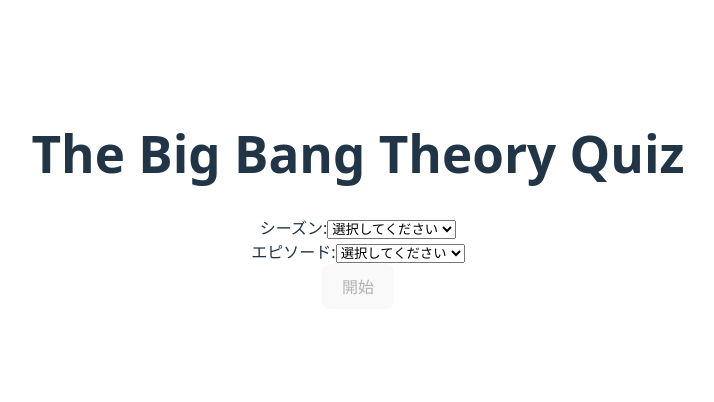
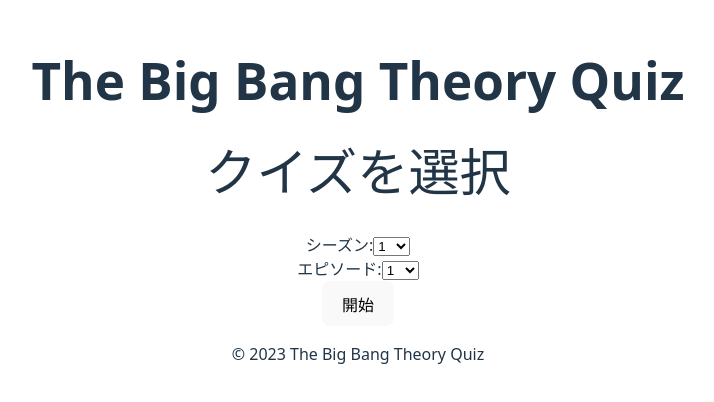
Before and after one commit to fukuta0614/big_bang_theory_quiz, a React (Vite) app: page / in a window 1280 px wide. Shown: the part 200-602 px from the top of the page, without its empty margins (282-996 px from the left). Built offline with nearby package versions, Linux system fonts and the light colour scheme.

Commit message:
ちょっとだけ修正

```diff
--- a/src/App.tsx
+++ b/src/App.tsx
@@ -1,69 +1,30 @@
 import { useState } from 'react'
 import './App.css';
 import QuizScreen from './components/QuizScreen';
+import Home from './components/Home';
+import Header from './components/Header';
+import Footer from './components/Footer';
 
 function App() {
   const [season, setSeason] = useState('');
   const [episode, setEpisode] = useState('');
   const [showQuiz, setShowQuiz] = useState(false);
 
-  const handleSeasonChange = (event: React.ChangeEvent<HTMLSelectElement>) => {
-    setSeason(event.target.value);
-  };
-
-  const handleEpisodeChange = (event: React.ChangeEvent<HTMLSelectElement>) => {
-    setEpisode(event.target.value);
-  };
-
-  const handleStartQuiz = () => {
+  const handleStartQuizFromHome = (selectedSeason: string, selectedEpisode: string) => {
+    setSeason(selectedSeason);
+    setEpisode(selectedEpisode);
     setShowQuiz(true);
   };
 
   return (
     <>
+      <Header />
       {!showQuiz ? (
-        <div>
-          <h1>The Big Bang Theory Quiz</h1>
-          <div>
-            <label htmlFor="season">シーズン:</label>
-            <select id="season" value={season} onChange={handleSeasonChange}>
-              <option value="">選択してください</option>
-              <option value="1">シーズン1</option>
-              <option value="2">シーズン2</option>
-              <option value="3">シーズン3</option>
-              <option value="4">シーズン4</option>
-              <option value="5">シーズン5</option>
-              <option value="6">シーズン6</option>
-              <option value="7">シーズン7</option>
-              <option value="8">シーズン8</option>
-              <option value="9">シーズン9</option>
-              <option value="10">シーズン10</option>
-              <option value="11">シーズン11</option>
-              <option value="12">シーズン12</option>
-            </select>
-          </div>
-          <div>
-            <label htmlFor="episode">エピソード:</label>
-            <select id="episode" value={episode} onChange={handleEpisodeChange}>
-              <option value="">選択してください</option>
-              {season &&
-                Array.from({ length: 24 }, (_, i) => i + 1).map((episodeNumber) => (
-                  <option key={episodeNumber} value={episodeNumber}>
-                    エピソード{episodeNumber}
-                  </option>
-                ))}
-            </select>
-          </div>
-          <button
-            disabled={!season || !episode}
-            onClick={handleStartQuiz}
-          >
-            開始
-          </button>
-        </div>
+        <Home onStartQuiz={handleStartQuizFromHome} />
       ) : (
-        <QuizScreen />
+        <QuizScreen season={season} episode={episode} onGoHome={() => setShowQuiz(false)} />
       )}
+      <Footer />
     </>
   );
 }
--- /dev/null
+++ b/src/components/Footer.tsx
@@ -0,0 +1,11 @@
+import React from 'react';
+
+const Footer: React.FC = () => {
+  return (
+    <footer>
+      <p>&copy; 2023 The Big Bang Theory Quiz</p>
+    </footer>
+  );
+};
+
+export default Footer;
--- /dev/null
+++ b/src/components/Header.tsx
@@ -0,0 +1,11 @@
+import React from 'react';
+
+const Header: React.FC = () => {
+  return (
+    <header>
+      <h1>The Big Bang Theory Quiz</h1>
+    </header>
+  );
+};
+
+export default Header;
--- /dev/null
+++ b/src/components/Home.tsx
@@ -0,0 +1,51 @@
+import React, { useState } from 'react';
+
+interface HomeProps {
+  onStartQuiz: (season: string, episode: string) => void;
+}
+
+const Home: React.FC<HomeProps> = ({ onStartQuiz }) => {
+  const [season, setSeason] = useState('01');
+  const [episode, setEpisode] = useState('01');
+
+  const handleStartQuiz = () => {
+    onStartQuiz(season, episode);
+  };
+
+  return (
+    <div>
+      <h1>クイズを選択</h1>
+      <div>
+        <label htmlFor="season">シーズン:</label>
+        <select
+          id="season"
+          value={season}
+          onChange={(e) => setSeason(e.target.value)}
+        >
+          {Array.from({ length: 10 }, (_, i) => i + 1).map((seasonNumber) => (
+            <option key={seasonNumber} value={String(seasonNumber).padStart(2, '0')}>
+              {seasonNumber}
+            </option>
+          ))}
+        </select>
+      </div>
+      <div>
+        <label htmlFor="episode">エピソード:</label>
+        <select
+          id="episode"
+          value={episode}
+          onChange={(e) => setEpisode(e.target.value)}
+        >
+          {Array.from({ length: 24 }, (_, i) => i + 1).map((episodeNumber) => (
+            <option key={episodeNumber} value={String(episodeNumber).padStart(2, '0')}>
+              {episodeNumber}
+            </option>
+          ))}
+        </select>
+      </div>
+      <button onClick={handleStartQuiz}>開始</button>
+    </div>
+  );
+};
+
+export default Home;
--- /dev/null
+++ b/src/components/Question.tsx
@@ -0,0 +1,41 @@
+import React from 'react';
+
+interface QuestionProps {
+  question: string;
+  scriptContext: string;
+  options: string[];
+  onAnswerClick: (answer: string) => void;
+  showResult: boolean;
+}
+
+const Question: React.FC<QuestionProps> = ({
+  question,
+  scriptContext,
+  options,
+  onAnswerClick,
+  showResult,
+}) => {
+  return (
+    <div className="question-container">
+      <h2>{question}</h2>
+      <p className="script-context">
+        ヒント: {scriptContext}
+      </p>
+      <ul className="options-list">
+        {options.map((option) => (
+          <li key={option} className="option-item">
+            <button
+              className="option-button"
+              onClick={() => onAnswerClick(option)}
+              disabled={showResult}
+            >
+              {option}
+            </button>
+          </li>
+        ))}
+      </ul>
+    </div>
+  );
+};
+
+export default Question;
--- a/src/components/QuizScreen.css
+++ b/src/components/QuizScreen.css
@@ -2,56 +2,72 @@
   display: flex;
   flex-direction: column;
   align-items: center;
-  padding: 20px;
+  padding: 10px;
+  font-family: sans-serif;
+  max-height: 1200px;
+  overflow-y: auto;
 }
 
 .question-container {
-  margin-bottom: 20px;
+  margin-bottom: 10px;
   text-align: center;
+  padding: 10px;
+  border: 1px solid #ddd;
+  border-radius: 8px;
+  width: 90%;
 }
 
 .definition {
   font-style: italic;
-  margin-bottom: 10px;
+  margin-bottom: 5px;
+  font-size: 1em;
 }
 
 .script-context {
   font-size: 0.8em;
   color: gray;
-  margin-bottom: 10px;
+  margin-bottom: 5px;
 }
 
 .options-list {
   list-style: none;
   padding: 0;
-  margin-bottom: 20px;
+  margin-bottom: 10px;
+  width: 100%;
 }
 
 .option-item {
-  margin-bottom: 10px;
+  margin-bottom: 5px;
 }
 
 .option-button {
-  padding: 10px 20px;
+  padding: 8px 15px;
   font-size: 1em;
   border: 1px solid #ccc;
-  border-radius: 5px;
+  border-radius: 8px;
   cursor: pointer;
+  width: 100%;
 }
 
 .result-container {
-  margin-top: 20px;
+  margin-top: 10px;
   text-align: center;
+  padding: 10px;
+  border: 1px solid #ddd;
+  border-radius: 8px;
+  width: 90%;
 }
 
 .correct-answer {
   color: green;
   font-weight: bold;
+  font-size: 1.1em;
 }
 
 .incorrect-answer {
   color: red;
   font-weight: bold;
+  font-size: 1.1em;
 }
 
 .translation {
@@ -60,15 +76,17 @@
 }
 
 .next-question-button {
-  padding: 10px 20px;
+  padding: 8px 15px;
   font-size: 1em;
   background-color: #007bff;
   color: white;
   border: none;
-  border-radius: 5px;
+  border-radius: 8px;
   cursor: pointer;
+  width: 90%;
 }
 
 .quiz-finished {
   font-weight: bold;
+  font-size: 1.1em;
 }
--- a/src/components/QuizScreen.tsx
+++ b/src/components/QuizScreen.tsx
@@ -1,11 +1,50 @@
-import React, { useState } from 'react';
-import quizData from '../../data/season01/episode01/quiz.json';
+import React, { useState, useEffect } from 'react';
 import './QuizScreen.css';
+import Question from './Question';
 
-const QuizScreen: React.FC = () => {
+interface QuizScreenProps {
+  season: string;
+  episode: string;
+  onGoHome: () => void;
+}
+
+interface QuestionData {
+  type: string;
+  value: string;
+  definition: string;
+  scriptContext: string;
+  translation: string;
+  options: string[];
+  correctAnswer: string;
+}
+
+interface QuizData {
+  questions: QuestionData[];
+}
+
+const QuizScreen: React.FC<QuizScreenProps> = ({ season, episode, onGoHome }) => {
+  const [quizData, setQuizData] = useState<QuizData | null>(null);
   const [currentQuestionIndex, setCurrentQuestionIndex] = useState(0);
   const [selectedAnswer, setSelectedAnswer] = useState<string | null>(null);
   const [showResult, setShowResult] = useState(false);
+
+  useEffect(() => {
+    const fetchQuizData = async () => {
+      try {
+        const response = await fetch(`../../data/season${season}/episode${episode}/quiz.json`);
+        const data: QuizData = await response.json();
+        setQuizData(data);
+      } catch (error) {
+        console.error('Error fetching quiz data:', error);
+      }
+    };
+
+    fetchQuizData();
+  }, [season, episode]);
+
+  if (!quizData) {
+    return <div>Loading...</div>;
+  }
 
   const currentQuestion = quizData.questions[currentQuestionIndex];
 
@@ -22,33 +61,30 @@
 
   return (
     <div className="quiz-container">
-      <h1>Quiz Screen</h1>
-      <div className="question-container">
-        <h2>{currentQuestion.value}</h2>
-        <p className="definition">{currentQuestion.definition}</p>
-        <p className="script-context">
-          ヒント: {currentQuestion.scriptContext}
-        </p>
-      </div>
-      <ul className="options-list">
-        {currentQuestion.options.map((option) => (
-          <li key={option} className="option-item">
-            <button
-              className="option-button"
-              onClick={() => handleAnswerClick(option)}
-              disabled={showResult}
-            >
-              {option}
-            </button>
-          </li>
-        ))}
-      </ul>
+      <p>シーズン: {season} エピソード: {episode}</p>
+      <Question
+        question={currentQuestion.value}
+        scriptContext={currentQuestion.scriptContext}
+        options={currentQuestion.options}
+        onAnswerClick={handleAnswerClick}
+        showResult={showResult}
+      />
       {showResult && (
         <div className="result-container">
           {selectedAnswer === currentQuestion.correctAnswer ? (
-            <p className="correct-answer">正解！</p>
+            <>
+              <p className="correct-answer">正解！</p>
+              <p className="definition">
+                {currentQuestion.definition}
+              </p>
+            </>
           ) : (
-            <p className="incorrect-answer">不正解！</p>
+            <>
+              <p className="incorrect-answer">不正解！</p>
+              <p className="definition">
+                {currentQuestion.definition}
+              </p>
+            </>
           )}
           <p className="translation">
             {currentQuestion.translation}
@@ -65,8 +101,9 @@
       ) : (
         <p className="quiz-finished">クイズは終了しました。</p>
       )}
+      <button onClick={() => onGoHome()}>Homeに戻る</button>
     </div>
   );
-};
+}
 
 export default QuizScreen;
```
Also changed, not shown: 1 other file (tests, documents, lock files or other folders).
